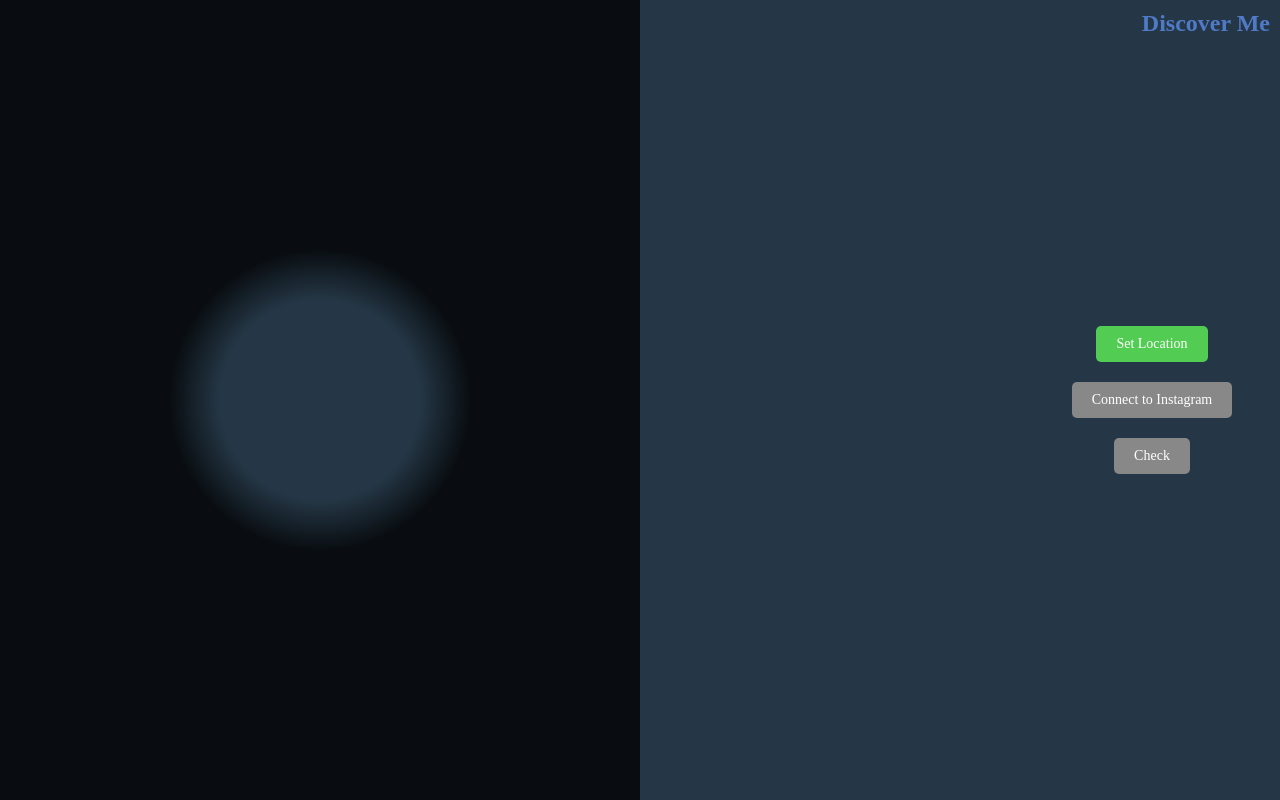
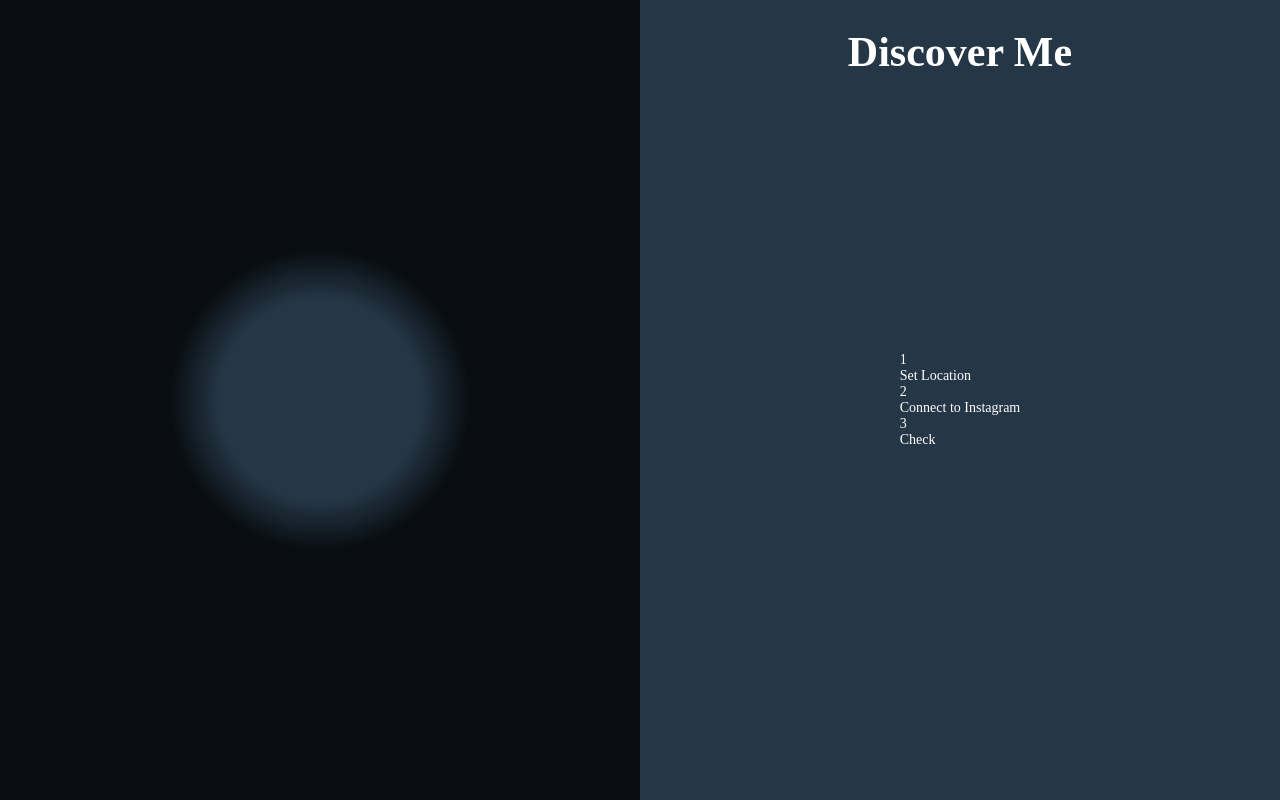
Before and after one commit to Nico4899/discover-me, a website: page main.html in a window 1280 px wide. Drawn offline with Linux system fonts and the light colour scheme; some packages are replaced by stand-ins of ours.

Commit message:
Created layout for walkthrough

```diff
--- a/main.css
+++ b/main.css
@@ -18,6 +18,21 @@ body, html {
     color: white; /* White Text */
 }
 
+.initial-walkthrough {
+    position: absolute;
+    top: 0;
+    right: 0;
+    width: 50%;
+    height: 100%;
+    display: flex;
+    flex-direction: column;
+    align-items: center;
+    justify-content: flex-start;
+    padding: 2rem;
+    box-sizing: border-box;
+    row-gap: 2rem;
+}
+
 #map {
     position: absolute;
     left: 0;
@@ -35,46 +50,10 @@ body, html {
     background-color: rgba(0, 0, 0, 0.75); /* Grayscale overlay with opacity */
     pointer-events: none; /* Allows interactions with the map underneath */
     mask-image: radial-gradient(circle at center, transparent 0, transparent 100px, black 150px); /* Circular mask */
-  }
-
-  #initial-walkthrough {
-    position: absolute;
-    top: 0;
-    right: 0;
-    width: 20%; /* Adjust width as needed */
-    height: 100%;
-    display: flex;
-    flex-direction: column;
-    align-items: center;
-    justify-content: center;
-    padding: 20px;
-    box-sizing: border-box;
 }
 
-.app-name {
+#app-name {
     position: absolute;
-    top: 10px;
-    right: 10px;
-    color: var(--secondary-light-blue);
-    font-size: 24px;
+    color: white;
+    font-size: 3em;
 }
-
-.stepper {
-    display: flex;
-    flex-direction: column;
-    align-items: center;
-}
-
-.step {
-    background-color: var(--neutral-gray);
-    color: white;
-    padding: 10px 20px;
-    margin: 10px 0;
-    border-radius: 5px;
-    cursor: pointer;
-    transition: background-color 0.3s;
-}
-
-.step.active {
-    background-color: var(--accent-green);
-}
--- a/main.html
+++ b/main.html
@@ -23,12 +23,12 @@
            <div id="overlay"></div>
         </div>
 
-        <div id="initial-walkthrough">
-            <h1 class="app-name">Discover Me</h1>
+        <div class="initial-walkthrough">
+            <h1 id="app-name">Discover Me</h1>
             <div class="stepper">
-                <div class="step active" data-step="1">Set Location</div>
-                <div class="step" data-step="2">Connect to Instagram</div>
-                <div class="step" data-step="3">Check</div>
+                <div class="step"><p>1</p>Set Location</div>
+                <div class="step"><p>2</p>Connect to Instagram</div>
+                <div class="step"><p>3</p>Check</div>
             </div>
         </div>
 
```
Also changed, not shown: pages/start-screen.html (added, +22 -0 lines), components/initialization/initialization.css (added), components/initialization/initialization.html (added), components/initialization/initialization.js (added).
